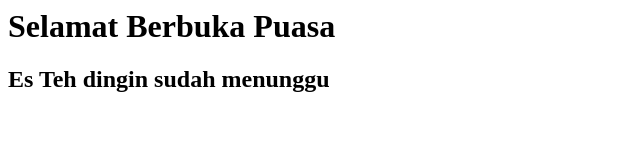
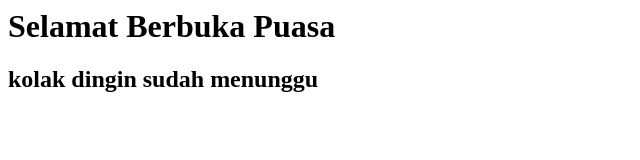
Before and after one commit to jagoanmuda/amikom, a plain HTML site: page 008/index.html in a window 1280 px wide. Shown: the whole page, without its empty margins (0-640 px from the left). Drawn offline with Linux system fonts and the light colour scheme.

Commit message:
final pro2

```diff
--- a/008/index.html
+++ b/008/index.html
@@ -4,6 +4,6 @@
 </head>
 <body>
 	<h1>Selamat Berbuka Puasa</h1>
-	<h2>Es Teh dingin sudah menunggu<h2>
+	<h2>kolak dingin sudah menunggu<h2>
 </body>
 </html>
```
